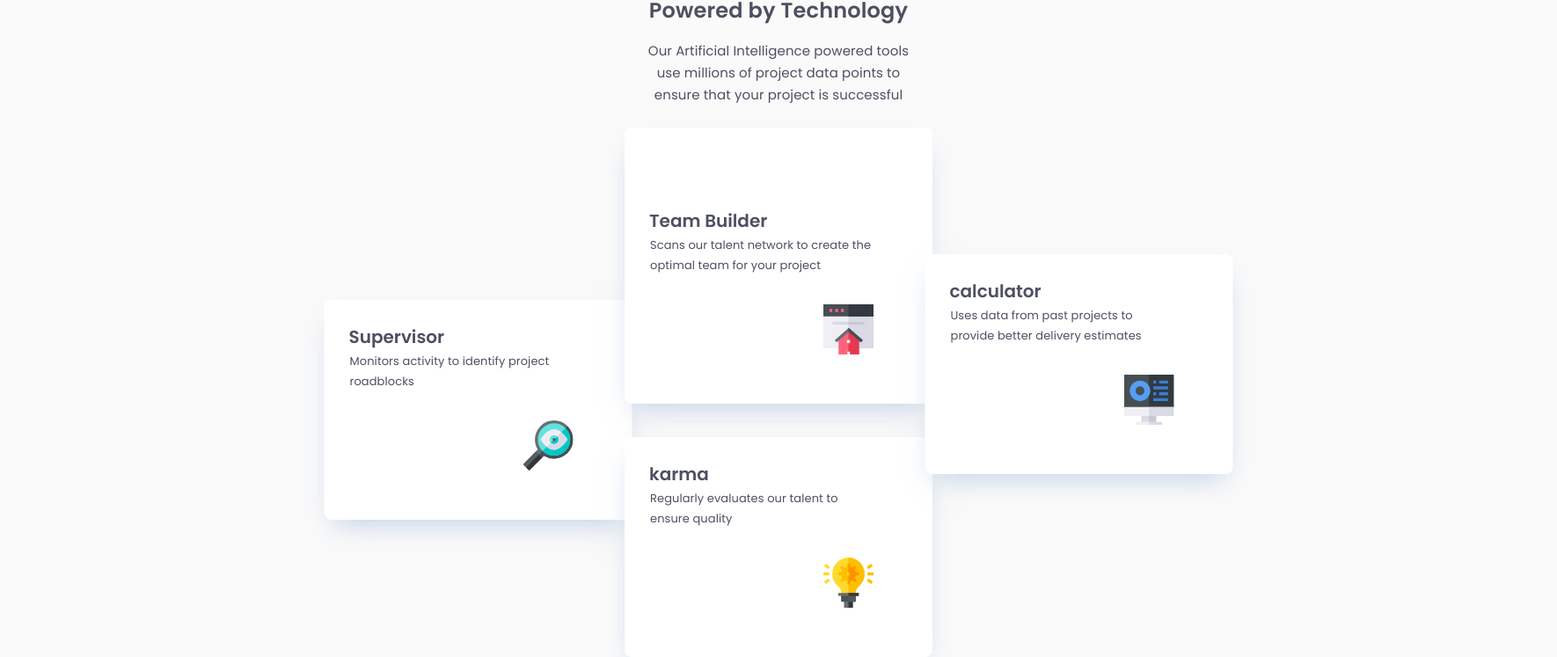
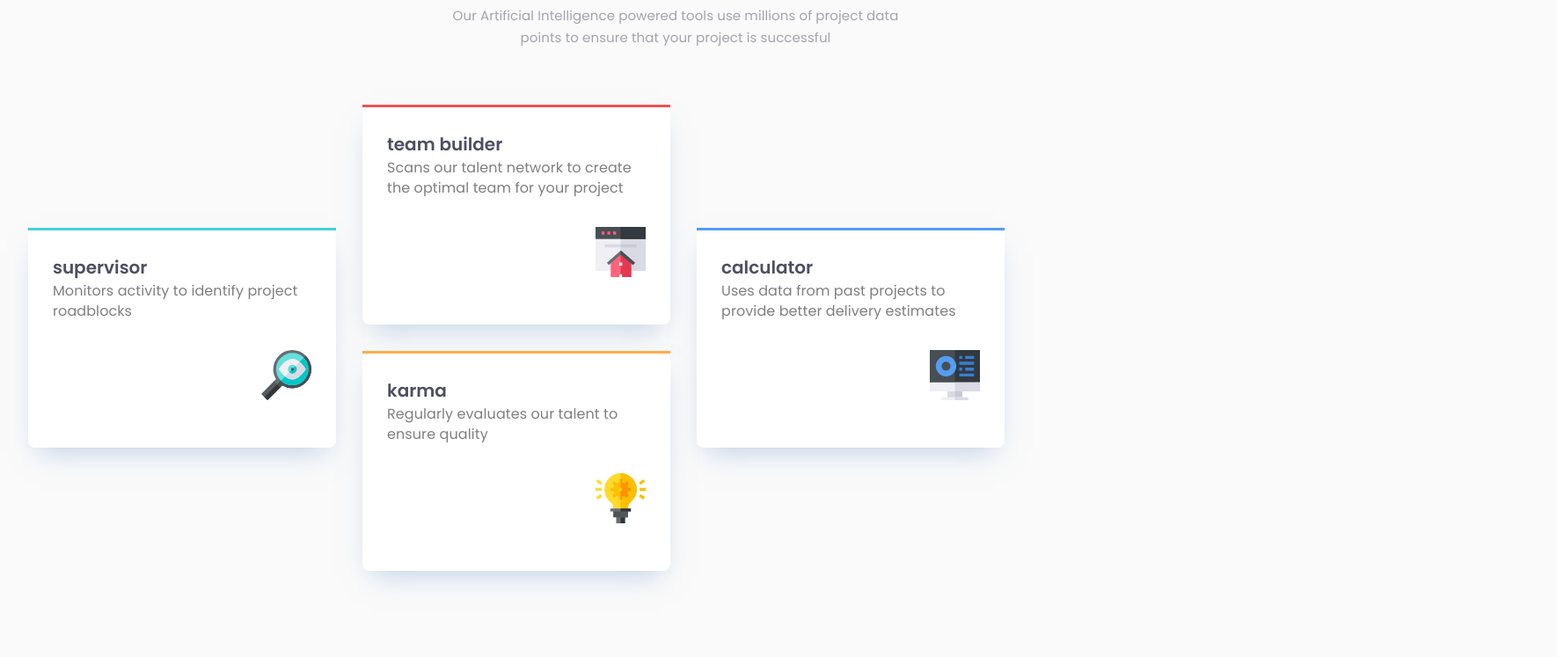
Before and after one commit to ReziMi/Four-Cards-Feature-Section, a plain HTML site: page index.html in a window 1536 px wide. Shown: the part 206-953 px from the top of the page at 88% size, 1770 px wide, since content can reach past the window. Drawn offline with Linux system fonts and the light colour scheme.

Commit message:
I rewrited code in more organizd way

```diff
--- a/index.html
+++ b/index.html
@@ -9,34 +9,49 @@
     <link rel="icon" href="./images/favicon-32x32.png" type="image/x-icon">
 </head>
 <body>
-    <div class="section">
-        <h2 class="reliable">Reliable, efficient delivery</h2>
-        <h2 class="powered">Powered by Technology</h2>
-        <p class="description">Our Artificial Intelligence powered tools use millions of project data points to ensure that your project is successful</p>
-        <div class="supervisor">
+   <h2 class="description">Reliable, efficient delivery</h2>
+   <h1 class="title">Powered by Technology</h1>
+   <p class="about">Our Artificial Intelligence powered tools use millions of project data points to ensure that your project is successful</p>
+
+    <section class="card-section">
+        <div class="card lightgreen">
             <div class="border"></div>
-            <h3>Supervisor</h3>
-            <p>Monitors activity to identify project roadblocks</p>
-            <img src="./images/icon-supervisor.svg" alt="supervisor icon" class="icon">
-        </div>
-        <div class="card">
-            <div class="team">
-                <h3>Team Builder</h3>
-                <p>Scans our talent network to create the optimal team for your project</p>
-                <img src="./images/icon-team-builder.svg" alt="team icon" class="icon">
+            <div class="content">
+                <h2 class="card-title">supervisor</h2>
+                <p class="card-description">Monitors activity to identify project roadblocks</p>
+                <img src="./images/icon-supervisor.svg" alt="supervisor icon" class="icon">
             </div>
-            <div class="karma">
-                <h3>karma</h3>
-                <p>Regularly evaluates our talent to ensure quality</p>
-                <img src="./images/icon-karma.svg" alt="karma icon" class="icon">
+       </div>
+       <div class="middletwo">
+            <div class="card red">
+                <div class="border"></div>
+                <div class="content">
+                    <h2 class="card-title">team builder</h2>
+                    <p class="card-description">Scans our talent network to create the optimal team for your project</p>
+                    <img src="./images/icon-team-builder.svg" alt="supervisor icon" class="icon">
+                </div>
             </div>
-            <div class="calculator">
-                <h3>calculator</h3>
-                <p>Uses data from past projects to provide better delivery estimates</p>
-                <img src="./images/icon-calculator.svg" alt="calculator icon" class="icon">
+
+            <div class="card orange">
+                <div class="border"></div>
+                <div class="content">
+                    <h2 class="card-title">karma</h2>
+                    <p class="card-description">Regularly evaluates our talent to ensure quality</p>
+                    <img src="./images/icon-karma.svg" alt="supervisor icon" class="icon">
+                </div>
+            </div>
+       </div>
+
+        <div class="card sky">
+            <div class="border"></div>
+            <div class="content">
+                <h2 class="card-title">calculator</h2>
+                <p class="card-description">Uses data from past projects to provide better delivery estimates</p>
+                <img src="./images/icon-calculator.svg" alt="supervisor icon" class="icon">
             </div>
         </div>
-    </div>
+    </section>
+
 
 </body>
 </html>
--- a/styles.css
+++ b/styles.css
@@ -1,178 +1,175 @@
 @import url('https://fonts.googleapis.com/css2?family=Hanken+Grotesk:wght@500;700;800&family=Poppins:wght@300;400;600&family=Red+Hat+Display:wght@500;900&family=Roboto:wght@400;500;700&display=swap');
 
-body{
-    font-family: Poppins, sans-serif;
-    background: #FAFAFA;
+*{
+    margin: 0;
+    padding: 0;
+    box-sizing: border-box;
 }
 
-.section{
-    margin: auto;
-    width: 375px;
+:root{
+    --background: #FAFAFA;
+    --text: #4D4F62;
+    --lightgreen:#44D3D2;
+    --orange:#FCAE4A;
+    --sky:#549EF2;
+    --red: #EA5454;
+}
+
+body{
+    width: 100vw;
+    min-height: 100vh;
+    background-color: var(--background);
+    font-family: "Poppins", sans-serif;
+    padding: 85px 32px 78px 32px;
+    text-align: center;
     display: flex;
     flex-direction: column;
     align-items: center;
 }
 
-.reliable{
-    color: #4D4F62;
-    text-align: center;
+.description{
     font-size: 24px;
-    font-style: normal;
     font-weight: 275;
-    line-height: normal;
-    letter-spacing: 0.167px;
-    padding-top: 85px;
+    line-height: 36px;
+    letter-spacing: 0.17px;
+    color: var(--text);
 }
 
-.powered{
-    color: #4D4F62;
-    text-align: center;
+.title{
     font-size: 24px;
-    font-style: normal;
     font-weight: 600;
-    line-height: normal;
-    letter-spacing: 0.167px;
+    line-height: 36px;
+    letter-spacing: 0.17px;
+    color: var(--text);
 }
 
-.description{
-    color: #4D4F62;
-    text-align: center;
+.about{
+    color: var(--text);
     font-size: 15px;
-    font-style: normal;
     font-weight: 400;
     line-height: 25px;
     letter-spacing: 0.104px;
-    width: 311px;
-    padding-top: 16px;
+    opacity: 0.5;
+    margin-top: 16px;
 }
 
-.supervisor,
-.team,
-.karma,
-.calculator{
-    width: 311px;
-    height: 222px;
-    flex-shrink: 0;
+.card{
+    width: 100%;
+    padding-bottom: 28px;
     border-radius: 8px;
     background: #FFF;
     box-shadow: 0px 15px 30px -11px rgba(131, 166, 210, 0.50);
+    text-align: left;
+    border-top: 3.5px solid var(--sky)
+    overflow: hidden;
 }
-/* .border {
-    width: 311px;
-    height: 3.552px;
-    flex-shrink: 0;
-    background: #44D3D2;
-    box-shadow: 0px 15px 30px -11px rgba(131, 166, 210, 0.50);
-    position: absolute;
-    top: 0;
-    overflow: hidden;
-    margin-top: 325px;
-  } */
-.supervisor{
+
+.lightgreen{
     margin-top: 76px;
 }
-.team{
-    margin-top: 25px;
+
+.card-title{
+    font-size: 20px;
+    font-weight: 600;
+    color: var(--text);
+    line-height: 30px;
 }
-.karma{
-    margin-top: 23px;
-}
-.calculator{
-    margin-top: 24px;
-    margin-bottom: 78px;
+
+.card-description{
+    color: var(--text)
+    font-size: 13px;
+    font-weight: 400;
+    line-height: 23px;
+    letter-spacing: 0.09px;
+    opacity: 0.5;
 }
 
 .icon{
-    padding: 33px 28px 28px 226px;
+    margin-top: 33px;
     width: 57px;
     height: 57px;
-    flex-shrink: 0;
+    margin-left: auto;
 }
 
-h3{
-    color: #4D4F62;
-    font-size: 20px;
-    font-style: normal;
-    font-weight: 600;
-    line-height: normal;
-    padding: 27px 149px 1px 28px;
+.border{
+    width: 100%;
+    height: 2.5px;
+    background-color: var(--lightgreen);
+    /* border-top-left-radius: 8px;
+    border-top-right-radius: 8px; */
 }
 
-.supervisor p,
-.team p,
-.karma p,
-.calculator p{
-    color: #4D4F62;
-    font-family: Poppins;
-    font-size: 13px;
-    font-style: normal;
-    font-weight: 400;
-    line-height: 23px; /* 176.923% */
-    letter-spacing: 0.09px;
-    width: 254px;
-    padding-left: 29px;
+.content{
+    margin-top: 27px;
+    padding: 0 28px;
+    display: flex;
+    flex-direction: column;
 }
 
-@media (min-width: 1440px){
-    body{
-        display: flex;
-        width: 1440px;
-        padding: 80px 165px;
-        flex-direction: column;
-        justify-content: center;
-        align-items: center;
-        gap: 64px;
+.red{
+    margin-top: 24px;
+}
+
+.red .border{
+    background-color: var(--red);
+}
+
+.orange{
+    margin-top:23px;
+}
+
+.orange .border{
+    background-color: var(--orange);
+}
+
+.sky{
+    margin-top: 17px;
+}
+
+.sky .border{
+    background-color: var(--sky);
+}
+
+.card-section{
+    width: 100%;
+}
+
+@media (min-width: 768px) {
+    .card{
+        width: 350px;
     }
-    .section{
-        position: relative;
-    }
-    .h2{
+}
+
+@media (min-width: 1440px) {
+    .description,
+    .title{
         font-size: 36px;
+        line-height: normal;
         letter-spacing: 0.25px;
     }
 
-    .team {
-        position: absolute;
-        padding-top: 64px;
-        left: 50%;
-        transform: translateX(-50%);
+    .card-section{
+        display: flex;
+        align-items: center;
+        gap: 30px;
+        margin-top: 64px;
+    }
+
+    .card{
         height: 250px;
     }
 
-    .karma {
-        position: absolute;
-        top: 600px; /* 250px (height of team) + 30px (space) */
-        left: 50%;
-        transform: translateX(-50%);
-        height: 250px;
+    .lightgreen,
+    .red,
+    .sky{
+        margin-top: 0;
     }
 
-    .supervisor {
-        position: absolute;
-        top: 516px;
-        left: 50%;
-        transform: translateX(-516.5px) translateY(-50%);
-        height: 250px;
+    .orange{
+        margin-top: 30px;
     }
 
-    .calculator {
-        position: absolute;
-        top: 516px;
-        right: 50%;
-        transform: translateX(516.5px) translateY(-50%); /* 516.5px = half of 1032px */
-        height: 250px;
+    .about{
+        width: 540px;
     }
-
-    .supervisor,
-    .team,
-    .karma,
-    .calculator{
-        width: 350px;
-        height: 250px;
-        flex-shrink: 0;
-        border-radius: 8px;
-        background: #FFF;
-        box-shadow: 0px 15px 30px -11px rgba(131, 166, 210, 0.50);
-    }
-
 }
```
